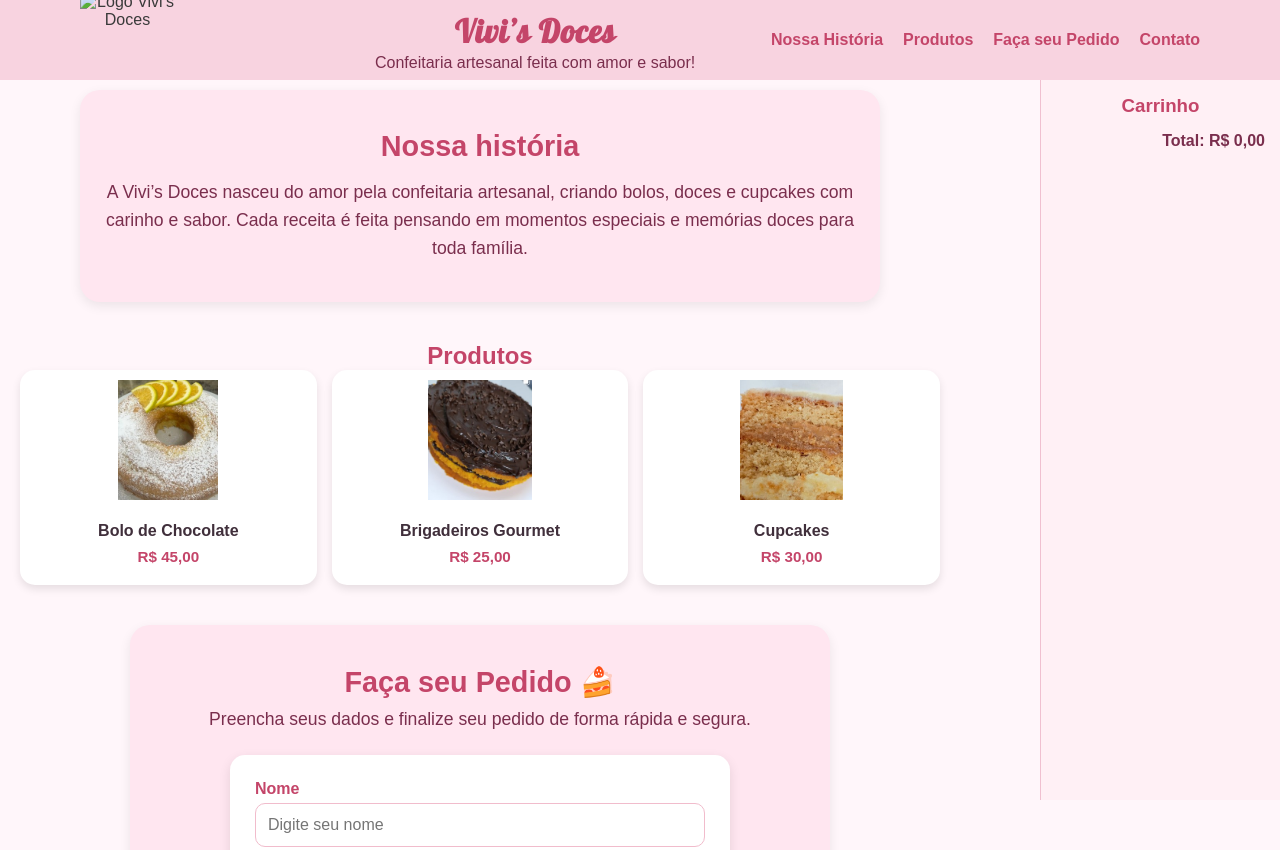
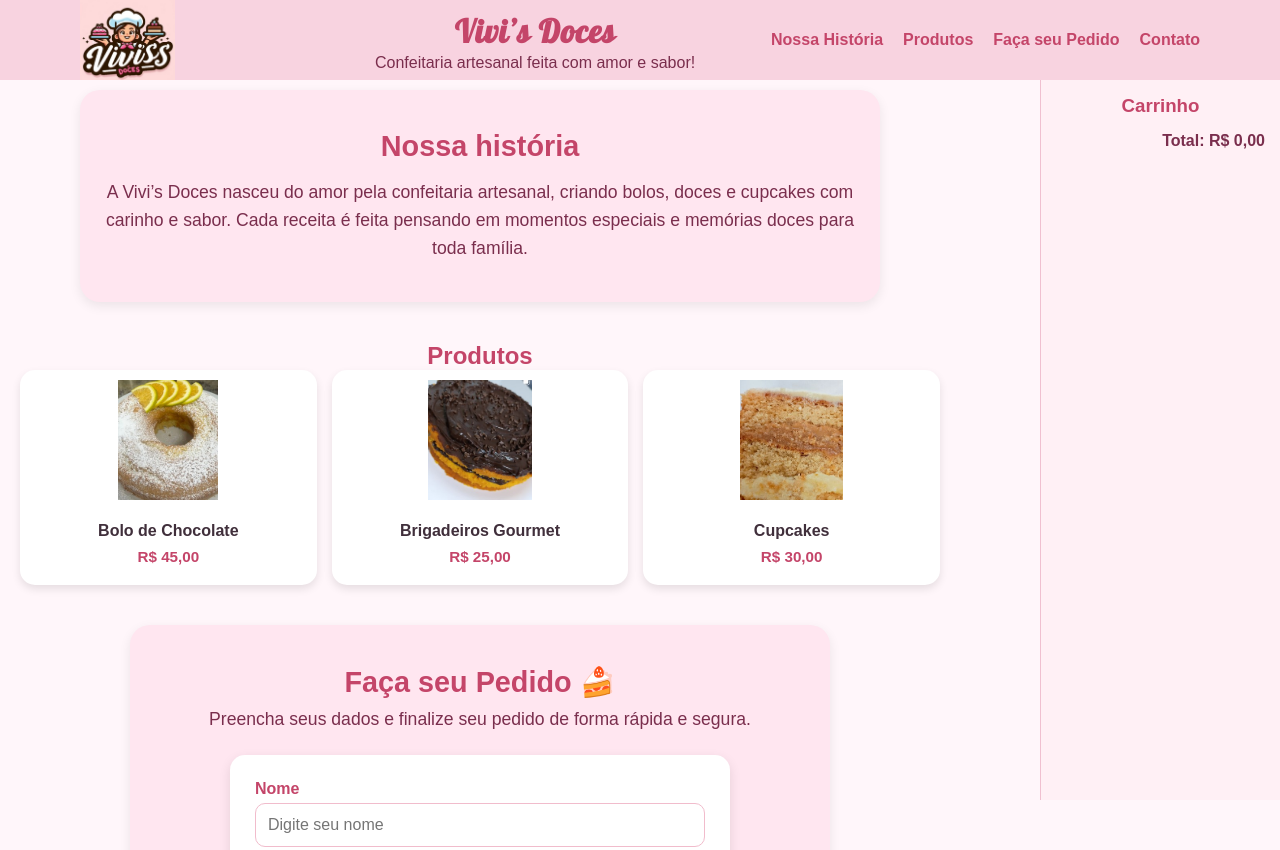
Before and after one commit to fprior81-dev/vivi-doces, a plain HTML site: page index.html in a window 1280 px wide. Shown: the top 850 px of the page. Drawn offline with Linux system fonts and the light colour scheme; files whose address does not match are found by name.

Commit message:
Update index.html

```diff
--- a/index.html
+++ b/index.html
@@ -11,7 +11,7 @@
 
 <header>
   <div class="logo-container">
-    <img src="imagens/logo-vivis.png" alt="Logo Vivi’s Doces" class="logo">
+    <img src="logo-vivis.png" alt="Logo Vivi’s Doces" class="logo">
     <div class="titulo-header">
       <h1>Vivi’s Doces</h1>
       <p>Confeitaria artesanal feita com amor e sabor!</p>
```
